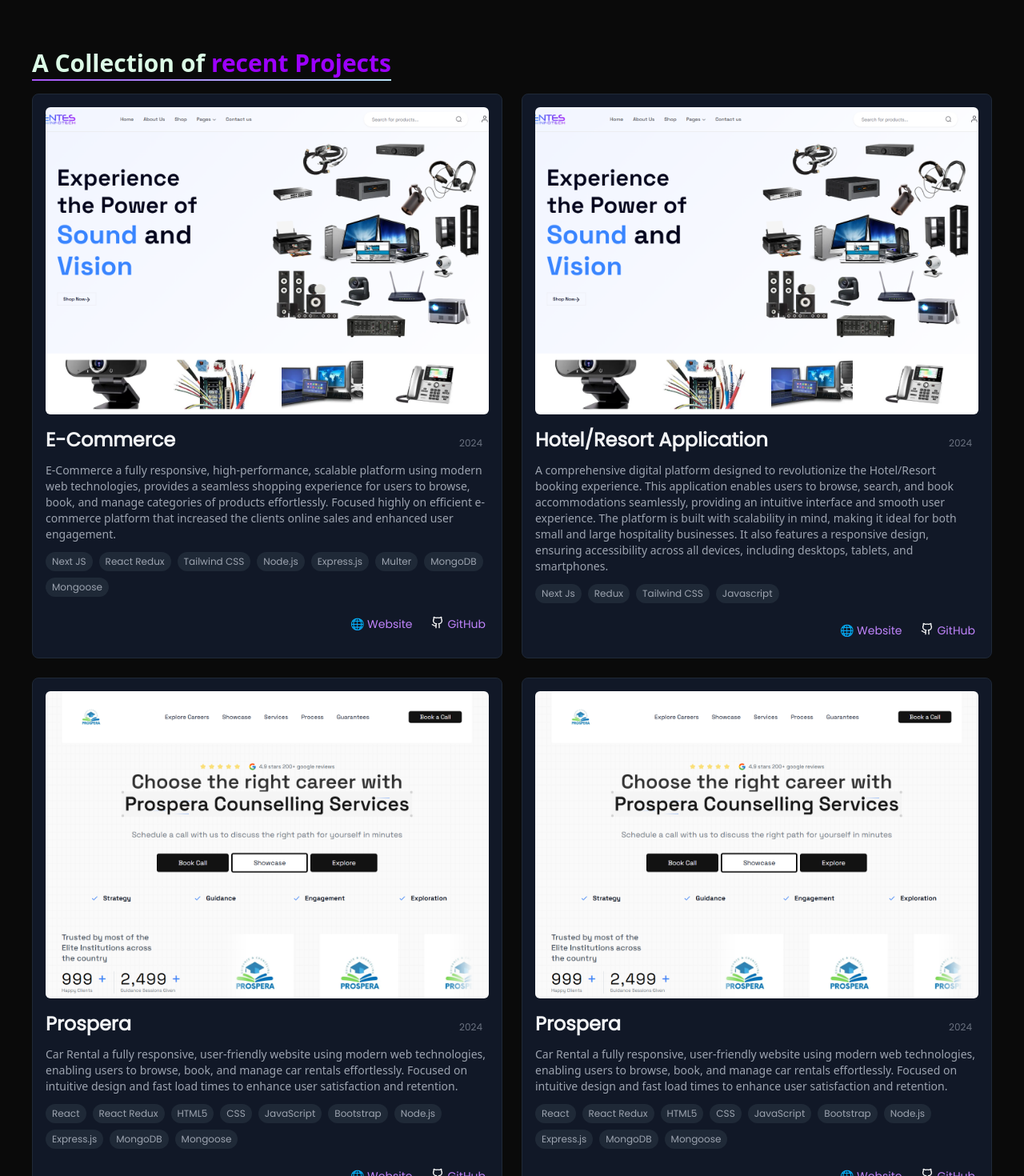
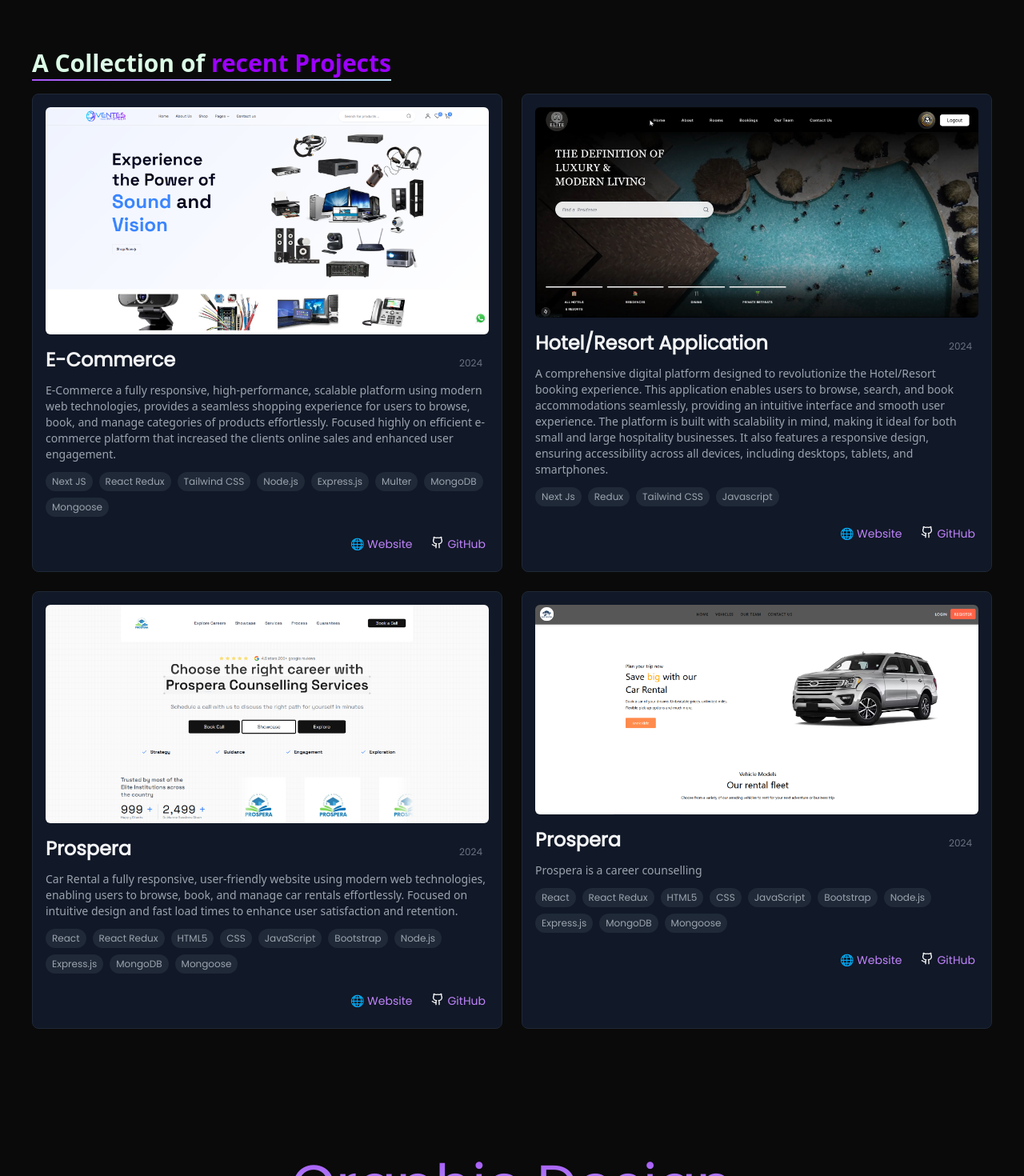
Before and after one commit to manaskush/MysticGrafix_Digital_Agency, a Next.js app: page / in a window 1280 px wide. Shown: the part 920-2390 px from the top of the page at 80% size. Built offline with nearby package versions, Linux system fonts and the light colour scheme.

Commit message:
projects

```diff
--- a/app/footer.tsx
+++ b/app/footer.tsx
@@ -1,6 +1,6 @@
 'use client';
 
-import { Github } from 'lucide-react';
+import { Github, Instagram, Linkedin, Twitter } from 'lucide-react';
 import Link from 'next/link';
 
 const Footer = () => {
@@ -50,8 +50,8 @@ const Footer = () => {
             <h3 className="text-lg font-semibold text-gray-100">Contact Us</h3>
             <ul className="mt-2 space-y-2 text-sm">
               <li>Email: contact@mysticgrafix.com</li>
-              <li>Phone: +1 234 567 890</li>
-              <li>Address: 123 MysticGrafix Street, NY</li>
+              <li>Phone: +91 863 018 7916</li>
+              <li>Address: MIET Meerut Incubation, NH-58, Near Baghpat Bypass</li>
             </ul>
           </div>
         </div>
@@ -74,7 +74,7 @@ const Footer = () => {
               rel="noopener noreferrer"
               className="hover:text-white transition"
             >
-              <i className="fab fa-linkedin w-5 h-5"></i>
+              <Linkedin/>
             </a>
             <a
               href="https://twitter.com/yourprofile"
@@ -82,7 +82,15 @@ const Footer = () => {
               rel="noopener noreferrer"
               className="hover:text-white transition"
             >
-              <i className="fab fa-twitter w-5 h-5"></i>
+              <Twitter/>
+            </a>
+            <a
+              href="https://twitter.com/yourprofile"
+              target="_blank"
+              rel="noopener noreferrer"
+              className="hover:text-white transition"
+            >
+              <Instagram/>
             </a>
           </div>
 
--- a/app/page.tsx
+++ b/app/page.tsx
@@ -42,7 +42,7 @@ const projects = [
     github: "https://github.com/Sakshamgargj/hotel_mangement",
     date: "2024",
     video: "/video/hotelSystem.mp4",
-    image: "/images/ventess.png", // Corrected path
+    image: "/images/hotel.png", // Corrected path
   },
   {
     title: "Prospera",
@@ -59,14 +59,14 @@ const projects = [
   {
     title: "Prospera",
     description:
-      "Car Rental a fully responsive, user-friendly website using modern web technologies, enabling users to browse, book, and manage car rentals effortlessly. Focused on intuitive design and fast load times to enhance user satisfaction and retention.",
+      "Prospera is a career counselling",
     link: "https://car-rental-frontend-swart.vercel.app/",
     techUsed:
       "React, React Redux, HTML5, CSS, JavaScript, Bootstrap, Node.js, Express.js, MongoDB, Mongoose",
     github: "https://github.com/Sakshamgargj/CarRental",
     date: "2024",
     video: "/video/carRental.mp4",
-    image: "/images/prosperas.png", // Corrected path
+    image: "/images/car.png", // Corrected path
   },
 ];
 
@@ -177,7 +177,7 @@ export default function Home() {
                     <Image
                       src={project.image}
                       alt="Project Image"
-                      className="w-full h-96 rounded-md object-cover group-hover:ring-2 hover:scale-105 ring-purple-500/30 transition-all"
+                      className="w-full h-full rounded-md object-cover group-hover:ring-2 hover:scale-105 ring-purple-500/30 transition-all"
                       height={500}
                       width={500}
                     />
```
Also changed, not shown: public/images/car.png (added), public/images/hotel.png (added).
